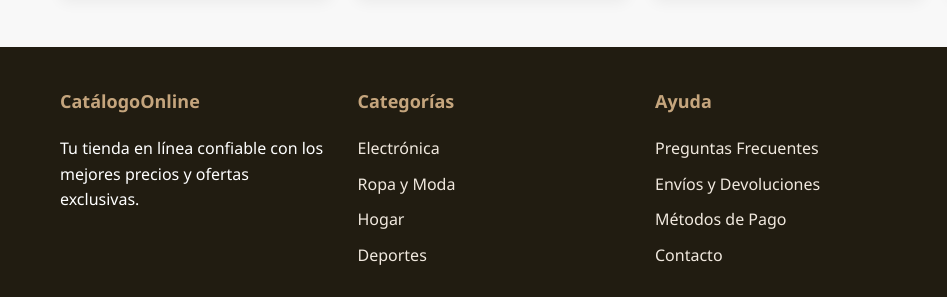
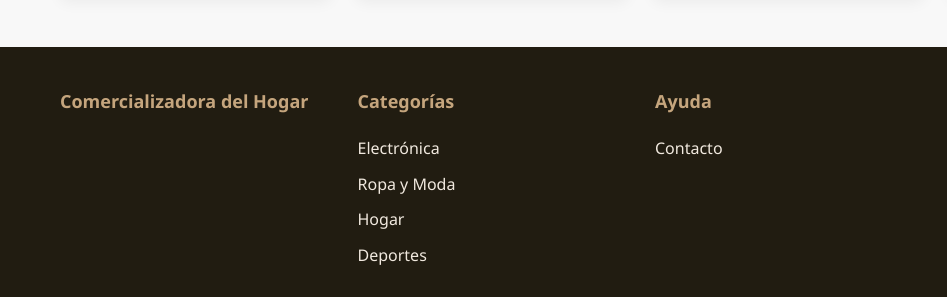
Before and after one commit to NichanUwU/COMERCIALIZADORA-DEL-HOGAR, a plain HTML site: page index.html in a window 1280 px wide. Shown: the part 1505-1802 px from the top of the page, 0-947 px from the left. Drawn offline with Linux system fonts and the light colour scheme.

Commit message:
Update index.html

```diff
--- a/index.html
+++ b/index.html
@@ -84,8 +84,8 @@
         <div class="container">
             <div class="footer-content">
                 <div class="footer-column">
-                    <h3>CatálogoOnline</h3>
-                    <p>Tu tienda en línea confiable con los mejores precios y ofertas exclusivas.</p>
+                    <h3>Comercializadora del Hogar</h3>
+                    <p></p>
                 </div>
                 <div class="footer-column">
                     <h3>Categorías</h3>
@@ -99,9 +99,6 @@
                 <div class="footer-column">
                     <h3>Ayuda</h3>
                     <ul>
-                        <li><a href="#">Preguntas Frecuentes</a></li>
-                        <li><a href="#">Envíos y Devoluciones</a></li>
-                        <li><a href="#">Métodos de Pago</a></li>
                         <li><a href="#">Contacto</a></li>
                     </ul>
                 </div>
```
